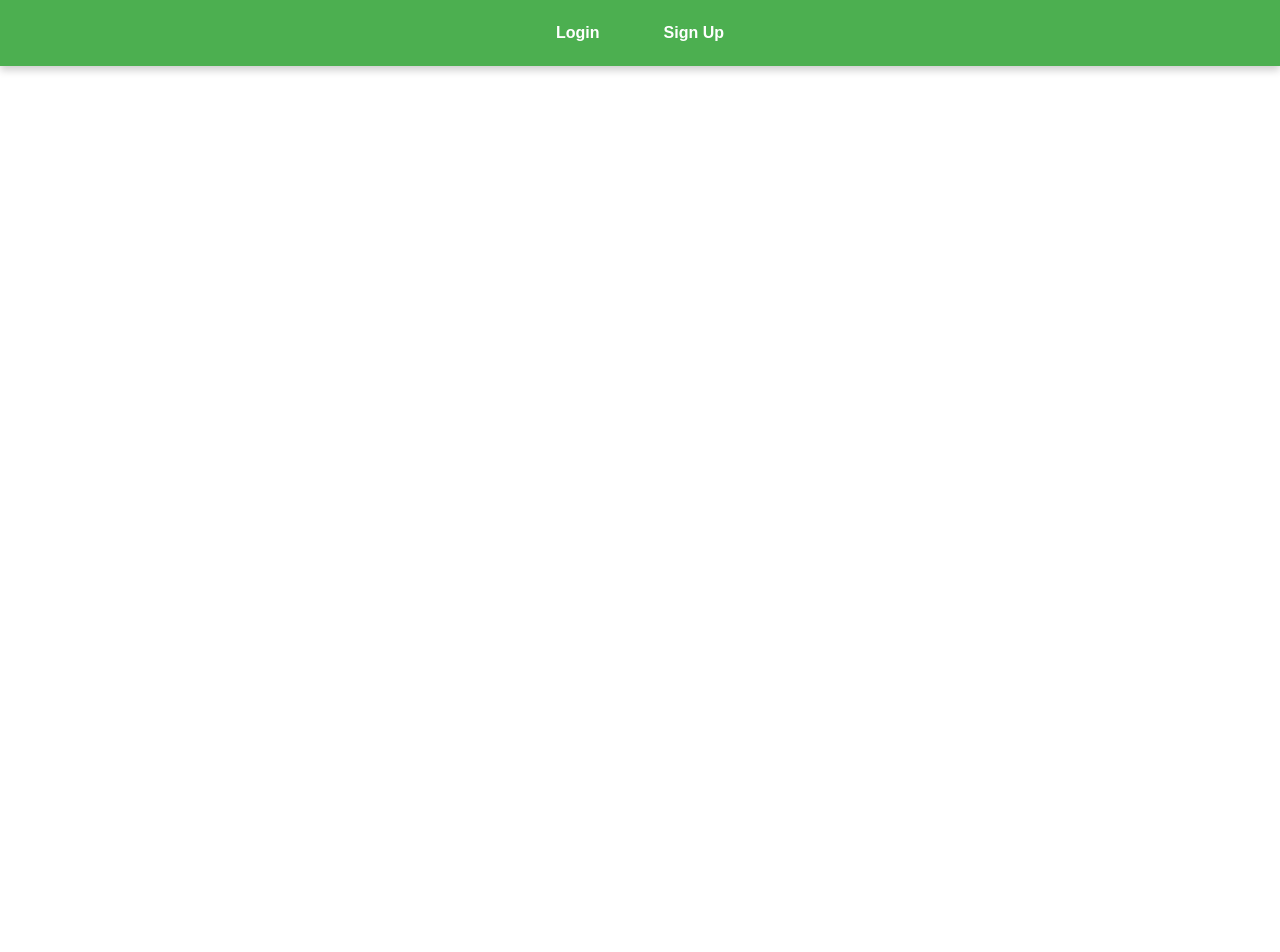
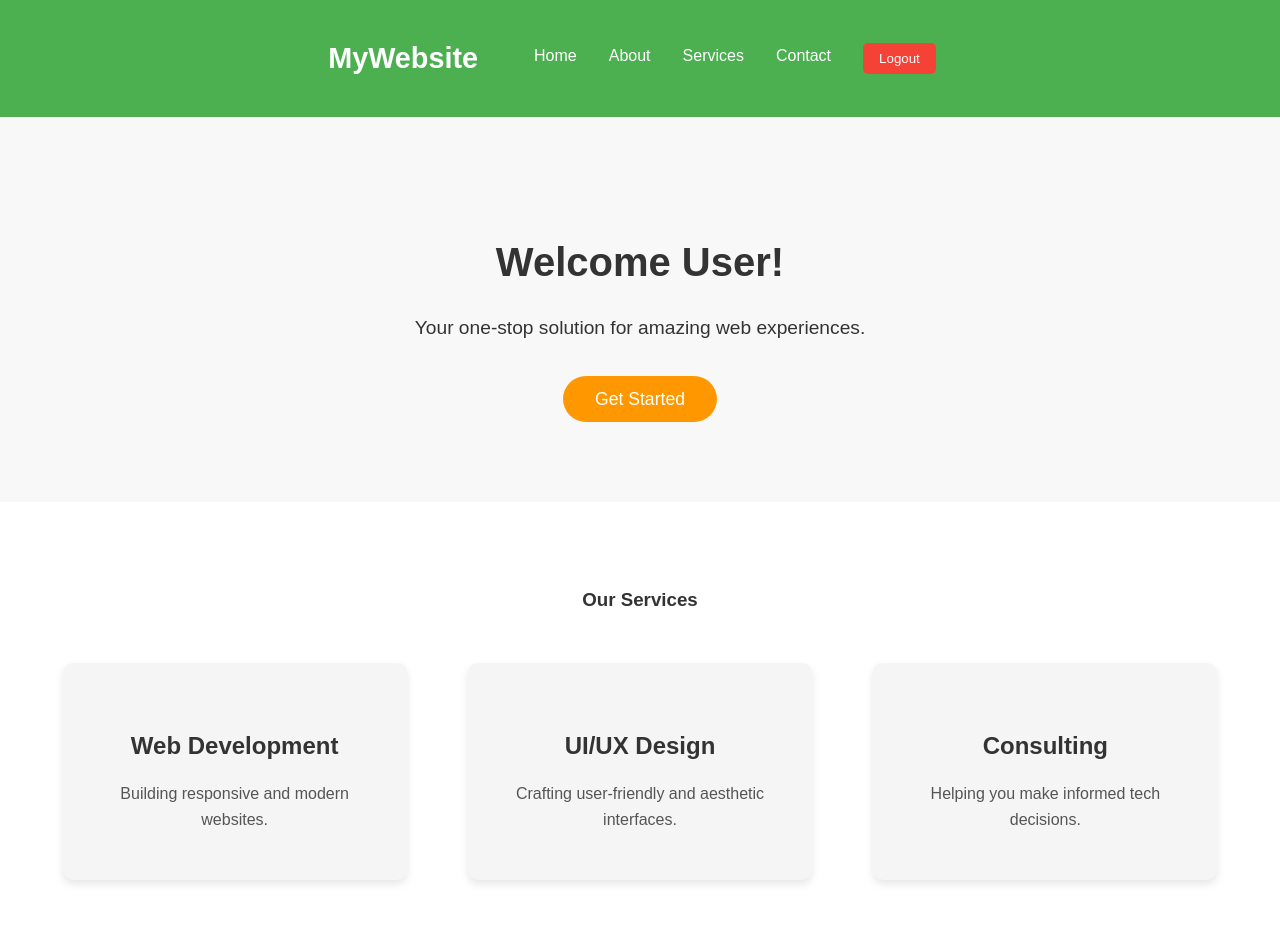
Before and after one commit to saksham-2001/JobFlowAi-front-end, a React (Create React App) app: page / in a window 1280 px wide. Before the commit this address had no page. Shown: the top 952 px of the page. Before the commit the page ends 800 px from the top, so only its background shows below. Built offline with nearby package versions, Linux system fonts and the light colour scheme; no server answers.

Commit message:
front-end updated for session management, added logout functionality

```diff
--- a/src/App.js
+++ b/src/App.js
@@ -1,4 +1,4 @@
-// src/App.js
+
 import React from 'react';
 import { BrowserRouter as Router, Routes, Route, Link } from 'react-router-dom';
 import LoginPage from './pages/Loginpage.js';
@@ -13,12 +13,14 @@ function App() {
     <Router>
 
       <div className="App">
-        <nav className="navbar">
-          <Link to="/login" className="nav-link">Login</Link>
-          <Link to="/signup" className="nav-link">Sign Up</Link>
-        </nav>
+        {/* <nav className="navbar">
+            <Link to="/login" className="nav-link">Login</Link>
+            <Link to="/signup" className="nav-link">Sign Up</Link>
+          </nav> */}
+
 
         <Routes>
+          <Route path="/" element={<Homepage />} />
           <Route path="/login" element={<LoginPage />} />
           <Route path="/signup" element={<SignupPage />} />
           <Route path="/home" element={<Homepage />} />
--- a/src/pages/Loginpage.js
+++ b/src/pages/Loginpage.js
@@ -1,23 +1,35 @@
-// src/pages/LoginPage.js
-import { React, useState } from 'react';
+
+import { React, useState, useEffect } from 'react';
 import axios from 'axios';
 import { useNavigate } from "react-router-dom";
 import './Auth.css';
-
 
 const LoginPage = () => {
 
   const [email, setEmail] = useState();
   const [password, setPassword] = useState();
-  const navigate =useNavigate();
+  const navigate = useNavigate();
+
+
+  useEffect(() => {
+    axios.get("http://localhost:3001/auth/isauth",{withCredentials: true})
+      .then(result => {
+        if (result.data.success) {
+          alert("you are in an existing session.");
+          navigate("/home");
+        }
+      })
+  }, [navigate]);
 
   const handleSubmit = (e) => {
     e.preventDefault()
-    axios.post("http://localhost:3001/auth/login", { email, password })
+    axios.post("http://localhost:3001/auth/login", { email, password }, { withCredentials: true })
       .then(result => {
-      //console.log(result);
+        console.log(result.data);
         if (result.data.success) {
+
           navigate("/home")
+          console.log(result.data.message);
         } else {
           navigate("/signup")
           alert("You are not registered to this service")
--- a/src/pages/Signuppage.js
+++ b/src/pages/Signuppage.js
@@ -1,8 +1,9 @@
-// src/pages/SignupPage.js
-import { useState, React } from 'react';
+
+import { useState, React, useEffect } from 'react';
 import './Auth.css';
 import axios from 'axios';
 import { useNavigate } from "react-router-dom";
+
 const SignupPage = () => {
 
   const [name, setName] = useState()
@@ -10,9 +11,19 @@ const SignupPage = () => {
   const [password, setPassword] = useState()
   const navigate = useNavigate()
 
+  useEffect(() => {
+    axios.get("http://localhost:3001/auth/isauth",{withCredentials: true})
+      .then(result => {
+        if (result.data.success) {
+          alert("you are in an existing session.");
+          navigate("/home");
+        }
+      })
+  }, [navigate]);
+
   const handleSubmit = (e) => {
     e.preventDefault()
-    axios.post("http://localhost:3001/auth/signup", { name, email, password })
+    axios.post("http://localhost:3001/auth/signup", { name, email, password})
       .then(result => {
         if (result.data.success == false) {
           alert("You are an existing user. Please Login");
--- a/src/pages/homepage.css
+++ b/src/pages/homepage.css
@@ -1,29 +1,29 @@
-* {
+/* General Styling */
+body {
   margin: 0;
-    padding: 0;
-    box-sizing: border-box;
-    font-family: Arial, sans-serif;
+  font-family: 'Arial', sans-serif;
+  color: #333;
+  line-height: 1.6;
 }
 
-  .App {
-    text-align: center;
-  }
-
+/* Navbar */
 .navbar {
   display: flex;
   justify-content: space-between;
+  align-items: center;
+  background-color: #282c34;
   padding: 1rem 2rem;
-    background-color: #333;
-    color: white;
+  color: #fff;
 }
 
 .logo {
-    font-size: 1.5rem;
+  font-size: 1.8rem;
+  font-weight: bold;
 }
 
 .nav-links {
+  display: flex;
   list-style: none;
-    display: flex;
 }
 
 .nav-links li {
@@ -31,66 +31,94 @@
 }
 
 .nav-links a {
-    color: white;
+  color: #fff;
   text-decoration: none;
-    font-weight: bold;
+  font-size: 1rem;
 }
 
-  .hero {
-    background-color: #f4f4f4;
-    padding: 4rem 2rem;
+.logout-button {
+  background-color: #f44336;
+  color: #fff;
+  border: none;
+  padding: 0.5rem 1rem;
+  border-radius: 5px;
+  cursor: pointer;
 }
 
-  .hero h2 {
-    font-size: 2.5rem;
-    color: #333;
+.logout-button:hover {
+  background-color: hsl(0, 65%, 51%);
 }
 
-  .hero p {
+/* Hero Section */
+.hero {
+  text-align: center;
+  background:#f8f8f8;
+    padding: 5rem 2rem;
+}
+
+.welcome-message {
+  font-size: 2.5rem;
+  margin-bottom: 1rem;
+}
+
+.hero-description {
   font-size: 1.2rem;
-    margin: 1rem 0;
+  margin-bottom: 2rem;
 }
 
 .cta-button {
-    background-color: #007bff;
-    color: white;
+  background-color: #ff9800;
+  color: #fff;
   border: none;
-    padding: 0.75rem 1.5rem;
-    font-size: 1rem;
+  padding: 0.8rem 2rem;
+  font-size: 1.1rem;
+  border-radius: 30px;
   cursor: pointer;
-    border-radius: 5px;
+  transition: 0.3s ease-in-out;
 }
 
 .cta-button:hover {
-    background-color: #0056b3;
+  background-color: #e68900;
 }
 
+/* Services Section */
 .content {
-    padding: 2rem;
+  padding: 4rem 2rem;
+  text-align: center;
 }
 
 .cards {
   display: flex;
-    justify-content: center;
-    gap: 1.5rem;
-    margin-top: 1rem;
+  justify-content: space-around;
+  margin-top: 2rem;
+  flex-wrap: wrap;
 }
 
 .card {
-    background-color: #eee;
-    padding: 1.5rem;
-    border-radius: 8px;
-    width: 200px;
+  background-color: #f5f5f5;
+  padding: 2rem;
+  margin: 1rem;
+  border-radius: 10px;
+  box-shadow: 0 4px 8px rgba(0, 0, 0, 0.1);
+  width: 280px;
+  text-align: center;
 }
 
 .card h4 {
-    color: #333;
-    margin-bottom: 0.5rem;
+  margin-bottom: 1rem;
+  font-size: 1.5rem;
 }
 
+.card p {
+  font-size: 1rem;
+  color: #555;
+}
+
+/* Footer */
 .footer {
-    background-color: #333;
-    color: white;
-    padding: 1rem;
+  background-color: #282c34;
+  color: #fff;
+  text-align: center;
+  padding: 1.5rem 0;
   margin-top: 2rem;
 }
--- a/src/pages/homepage.js
+++ b/src/pages/homepage.js
@@ -1,9 +1,39 @@
-import React from 'react';
+import React, { useState, useEffect } from 'react';
 import './homepage.css';
+import axios from 'axios';
+import { useNavigate } from 'react-router-dom';
+
 
 function App() {
+ const[name, setName]= useState('User');
+  const navigate = useNavigate();
+
+  useEffect(() => {
+    axios.get("http://localhost:3001/auth/isauth",{withCredentials: true})
+      .then(result => {
+        if (result.data.success) {
+          setName(result.data.name);
+
+        }
+        else{
+          navigate("/login");
+        }
+      })
+  }, [navigate]);
+
+
+  const handleLogout = () => {
+    axios.get("http://localhost:3001/auth/logout", {withCredentials: true})
+    .then(result=>{
+   if (result.data.success){
+    alert("You have logged out successfully");
+    navigate('/login');}
+  }).catch(err=>{console.log(err)})
+  };
+
   return (
     <div className="App">
+      {/* Navbar */}
       <header className="navbar">
         <h1 className="logo">MyWebsite</h1>
         <nav>
@@ -12,16 +42,27 @@ function App() {
             <li><a href="#about">About</a></li>
             <li><a href="#services">Services</a></li>
             <li><a href="#contact">Contact</a></li>
+            <li>
+              <button className="logout-button" onClick={handleLogout}>
+                Logout
+              </button>
+            </li>
           </ul>
         </nav>
       </header>
 
+      {/* Hero Section */}
       <section className="hero">
-        <h2>Welcome to MyWebsite</h2>
-        <p>Your one-stop solution for amazing web experiences.</p>
+        <h2 className="welcome-message">
+          Welcome {name}!
+        </h2>
+        <p className="hero-description">
+          Your one-stop solution for amazing web experiences.
+        </p>
         <button className="cta-button">Get Started</button>
       </section>
 
+      {/* Services Section */}
       <section className="content">
         <h3>Our Services</h3>
         <div className="cards">
@@ -40,6 +81,7 @@ function App() {
         </div>
       </section>
 
+      {/* Footer */}
       <footer className="footer">
         <p>© 2024 MyWebsite. All rights reserved.</p>
       </footer>
```
Lines whose indentation alone changed are shown as unchanged.
